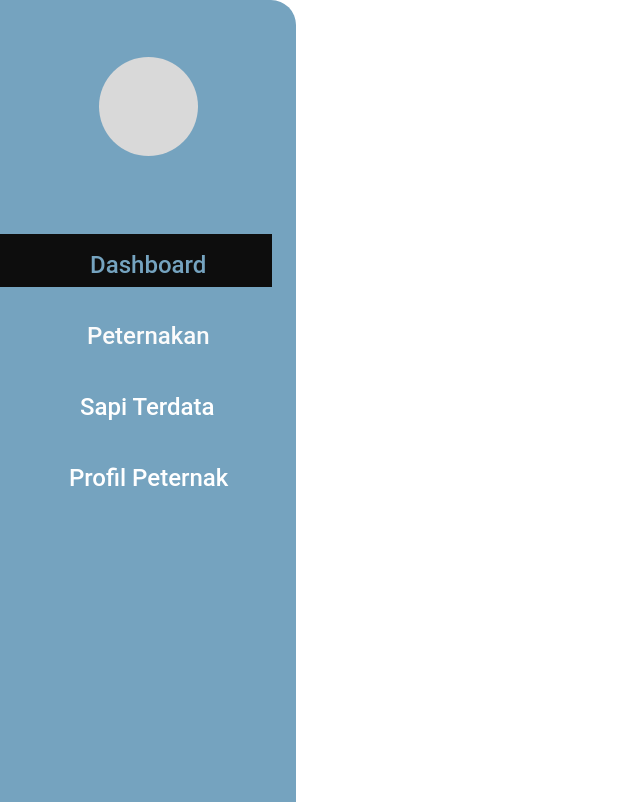
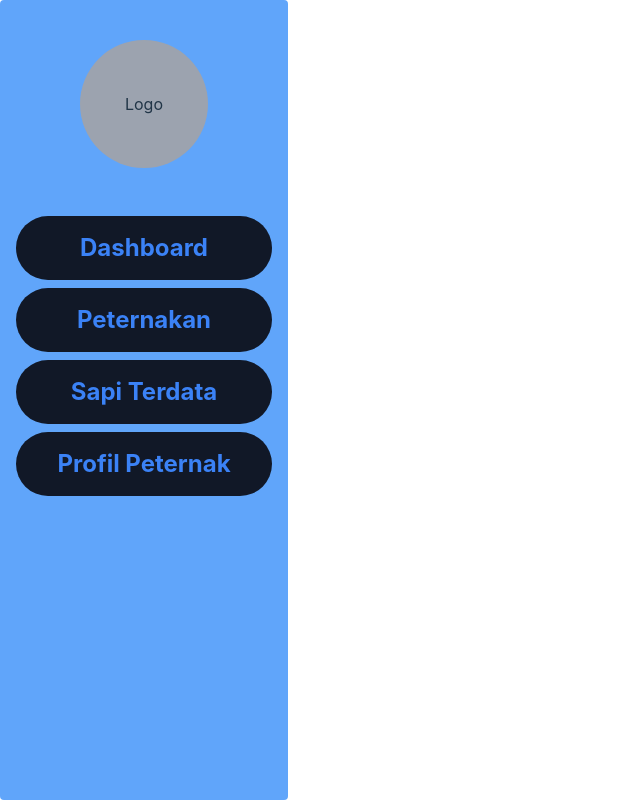
Before and after one commit to Capstone-B-14/kalkulembu-web-fe, a React (Vite) app: page / in a window 1280 px wide. Shown: the top 802 px of the page, without its empty margins (0-640 px from the left). Built offline with nearby package versions, Linux system fonts and the light colour scheme.

Commit message:
Components (Sidebar + Dropdown) + started routing

```diff
--- a/package.json
+++ b/package.json
@@ -12,7 +12,8 @@
   "dependencies": {
     "react": "^18.2.0",
     "react-dom": "^18.2.0",
-    "react-router-dom": "^6.15.0"
+    "react-dropdown": "^1.11.0",
+    "react-router-dom": "^6.16.0"
   },
   "devDependencies": {
     "@types/react": "^18.2.15",
--- a/src/App.jsx
+++ b/src/App.jsx
@@ -1,11 +1,17 @@
-import { BrowserRouter, Route, Routes } from 'react-router-dom';
-import Home from './pages/Home';
+import { BrowserRouter, Route, Routes } from "react-router-dom";
+
+// importing pages
+import HomePage from "./pages/Home";
+import PeternakanIndex from "./pages/Peternakan";
+import PeternakanAnalisis from "./pages/Peternakan/analisis";
 
 function App() {
   return (
     <BrowserRouter>
       <Routes>
-        <Route path="/" element={<Home />} />
+        <Route path='/' element={<HomePage />} />
+        <Route path='/peternakan' element={<PeternakanIndex />} />
+        <Route path='/peternakan/analisis' element={<PeternakanAnalisis />} />
       </Routes>
     </BrowserRouter>
   );
--- /dev/null
+++ b/src/Dropdown/dropdown.jsx
@@ -0,0 +1,25 @@
+import React, { useState } from "react";
+import Dropdown from "react-dropdown";
+import "react-dropdown/style.css";
+
+const options = ["one", "two", "three"];
+const defaultOption = options[0];
+
+const DropdownComponent = () => {
+  const [selectedOption, setSelectedOption] = useState(defaultOption);
+
+  const handleSelect = (option) => {
+    setSelectedOption(option);
+  };
+
+  return (
+    <Dropdown
+      options={options}
+      onChange={handleSelect}
+      value={selectedOption}
+      placeholder='Select an option'
+    />
+  );
+};
+
+export default DropdownComponent;
--- a/src/components/Sidebar/index.jsx
+++ /dev/null
@@ -1,124 +0,0 @@
-export default function Sidebar() {
-  return (
-    <div
-    className=""
-    style={{
-      position: "relative"
-          }}>
-      <div
-        style={{
-          width: 296,
-          height: 1080,
-          left: 0,
-          top: 0,
-          position: "absolute",
-          background: "#75A3BF",
-          borderBottomRightRadius: 25,
-          borderTopRightRadius: 25,
-        }}
-      />
-      <div
-        style={{
-          width: 272,
-          height: 725,
-          left: 0,
-          top: 234,
-          position: "absolute",
-        }}
-      >
-        <div
-          style={{
-            left: 110,
-            top: 697,
-            position: "absolute",
-            color: "#FBFBFB",
-            fontSize: 24,
-            fontFamily: "Roboto",
-            fontWeight: "500",
-            wordWrap: "break-word",
-          }}
-        >
-          Logout
-        </div>
-        <div
-          style={{
-            left: 69,
-            top: 226,
-            position: "absolute",
-            textAlign: "center",
-            color: "white",
-            fontSize: 24,
-            fontFamily: "Roboto",
-            fontWeight: "500",
-            wordWrap: "break-word",
-          }}
-        >
-          Profil Peternak
-        </div>
-        <div
-          style={{
-            left: 80,
-            top: 155,
-            position: "absolute",
-            color: "white",
-            fontSize: 24,
-            fontFamily: "Roboto",
-            fontWeight: "500",
-            wordWrap: "break-word",
-          }}
-        >
-          Sapi Terdata
-        </div>
-        <div
-          style={{
-            left: 87,
-            top: 84,
-            position: "absolute",
-            color: "#FBFBFB",
-            fontSize: 24,
-            fontFamily: "Roboto",
-            fontWeight: "500",
-            wordWrap: "break-word",
-          }}
-        >
-          Peternakan
-        </div>
-        <div
-          style={{
-            width: 272,
-            height: 53,
-            left: 0,
-            top: 0,
-            position: "absolute",
-            background: "#0D0D0D",
-          }}
-        ></div>
-        <div
-          style={{
-            left: 90,
-            top: 13,
-            position: "absolute",
-            color: "#75A3BF",
-            fontSize: 24,
-            fontFamily: "Roboto",
-            fontWeight: "500",
-            wordWrap: "break-word",
-          }}
-        >
-          Dashboard
-        </div>
-      </div>
-      <div
-        style={{
-          width: 99,
-          height: 99,
-          left: 99,
-          top: 57,
-          position: "absolute",
-          background: "#D9D9D9",
-          borderRadius: 9999,
-        }}
-      />
-    </div>
-  );
-}
--- /dev/null
+++ b/src/components/Sidebar/sidebar.jsx
@@ -0,0 +1,61 @@
+import React from "react";
+import { Link } from "react-router-dom";
+
+export default function Sidebar() {
+  return (
+    <div className='h-screen bg-blue-400 p-4 rounded justify-center'>
+      {/* Logo */}
+      <div className='mx-auto w-32 h-32 mt-6 bg-gray-400 rounded-full flex items-center justify-center'>
+        Logo
+      </div>
+      {/* Menu */}
+      <div className='w-64 my-12 space-y-2'>
+        {/* Dashboard */}
+        <div className='w-full'>
+          <Link
+            to='/'
+            className='h-16 bg-gray-900 justify-center rounded-full text-blue-500 font-bold text-2xl flex items-center'
+          >
+            Dashboard
+          </Link>
+        </div>
+        {/* Peternakan */}
+        <div className='w-full'>
+          <Link
+            to='/peternakan'
+            className='h-16 bg-gray-900 justify-center rounded-full text-blue-500 font-bold text-2xl flex items-center'
+          >
+            Peternakan
+          </Link>
+        </div>
+        {/* Sapi Terdata */}
+        <div className='w-full'>
+          <Link
+            to='/sapi-terdata'
+            className='h-16 bg-gray-900 justify-center rounded-full text-blue-500 font-bold text-2xl flex items-center'
+          >
+            Sapi Terdata
+          </Link>
+        </div>
+        {/* Profil Peternak */}
+        <div className='w-full'>
+          <Link
+            to='/profil-peternak'
+            className='h-16 bg-gray-900 justify-center rounded-full text-blue-500 font-bold text-2xl flex items-center'
+          >
+            Profil Peternak
+          </Link>
+        </div>
+        {/* Logout Button (or Login Button) */}
+        <div className='w-full pt-96'>
+          <button
+            onClick={() => console.log("Logout")}
+            className='w-full h-16 bg-blue-500 text-white justify-center rounded-full font-bold text-2xl flex items-center'
+          >
+            Logout
+          </button>
+        </div>
+      </div>
+    </div>
+  );
+}
--- a/src/pages/Home/index.jsx
+++ b/src/pages/Home/index.jsx
@@ -1,10 +1,10 @@
-import Sidebar from '../../components/Sidebar';
+import Sidebar from "../../components/Sidebar/sidebar";
 
 export default function HomePage() {
   return (
     <>
       <Sidebar />
-      <div className="text-3xl font-bold underline">This is HomePage</div>
+      <div className='text-3xl font-bold underline'>This is HomePage</div>
     </>
   );
 }
--- /dev/null
+++ b/src/pages/Peternakan/analisis.jsx
@@ -0,0 +1,20 @@
+import React from "react";
+import { BrowserRouter, Route, Routes } from "react-router-dom";
+
+import Sidebar from "../../components/Sidebar/sidebar";
+import DropdownComponent from "../../Dropdown/dropdown";
+
+export default function PeternakanAnalisis() {
+  return (
+    <>
+      <div className='flex'>
+        <div className=''>
+          <Sidebar />
+        </div>
+        <div className=''>
+          <DropdownComponent />
+        </div>
+      </div>
+    </>
+  );
+}
--- /dev/null
+++ b/src/pages/Peternakan/index.jsx
@@ -0,0 +1,20 @@
+import React from "react";
+import { BrowserRouter, Route, Routes } from "react-router-dom";
+
+import Sidebar from "../../components/Sidebar/sidebar";
+import DropdownComponent from "../../Dropdown/dropdown";
+
+export default function PeternakanIndex() {
+  return (
+    <>
+      <div className='flex'>
+        <div className=''>
+          <Sidebar />
+        </div>
+        <div className=''>
+          <DropdownComponent />
+        </div>
+      </div>
+    </>
+  );
+}
```
Also changed, not shown: 2 other files (tests, documents, lock files or other folders).
